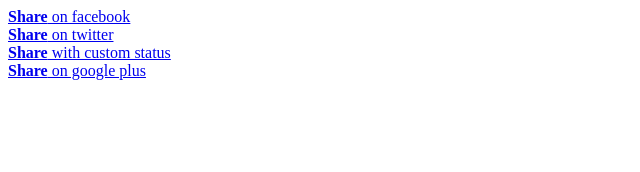
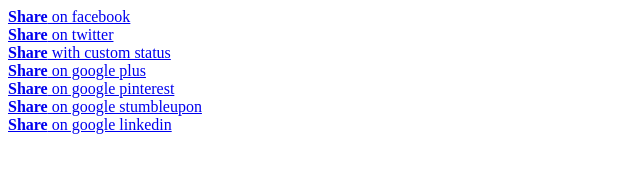
Before and after one commit to fixate/angular-social-links, a website: page demo/index.html in a window 1280 px wide. Shown: the whole page, without its empty margins (0-640 px from the left). Drawn offline with nearby package versions, Linux system fonts and the light colour scheme.

Commit message:
add social links to demo

```diff
--- a/demo/index.html
+++ b/demo/index.html
@@ -1,9 +1,12 @@
 <html ng-app="myApp">
 <body ng-init="coolWord='shizzlemnah'">
-  <a social-facebook><strong>Share</strong> on facebook</a><br>
-  <a social-twitter><strong>Share</strong> on twitter</a><br>
-  <a social-twitter status="This status is {{ coolWord }}"><strong>Share</strong> with custom status</a><br>
-  <a social-googleplus><strong>Share</strong> on google plus</a>
+  <a href="http://facebook.com" social-facebook><strong>Share</strong> on facebook</a><br>
+  <a href="http://twitter.com" social-twitter><strong>Share</strong> on twitter</a><br>
+  <a href="http://twitter.com" social-twitter status="This status is {{ coolWord }}"><strong>Share</strong> with custom status</a><br>
+	<a href="http://plus.google.com" social-googleplus><strong>Share</strong> on google plus</a><br>
+	<a href="http://pinterest.com" social-pinterest media="http://lorempixel.com/100/100" description="An awesome description"><strong>Share</strong> on google pinterest</a><br>
+	<a href="http://stumbleupon.com" social-stumbleupon><strong>Share</strong> on google stumbleupon</a><br>
+	<a href="http://linkedin.com" social-linkedin><strong>Share</strong> on google linkedin</a><br>
 
   <script src="https://ajax.googleapis.com/ajax/libs/angularjs/1.2.17/angular.min.js"></script>
   <script src="../angular-social-links.js" type="text/javascript"></script>
```
